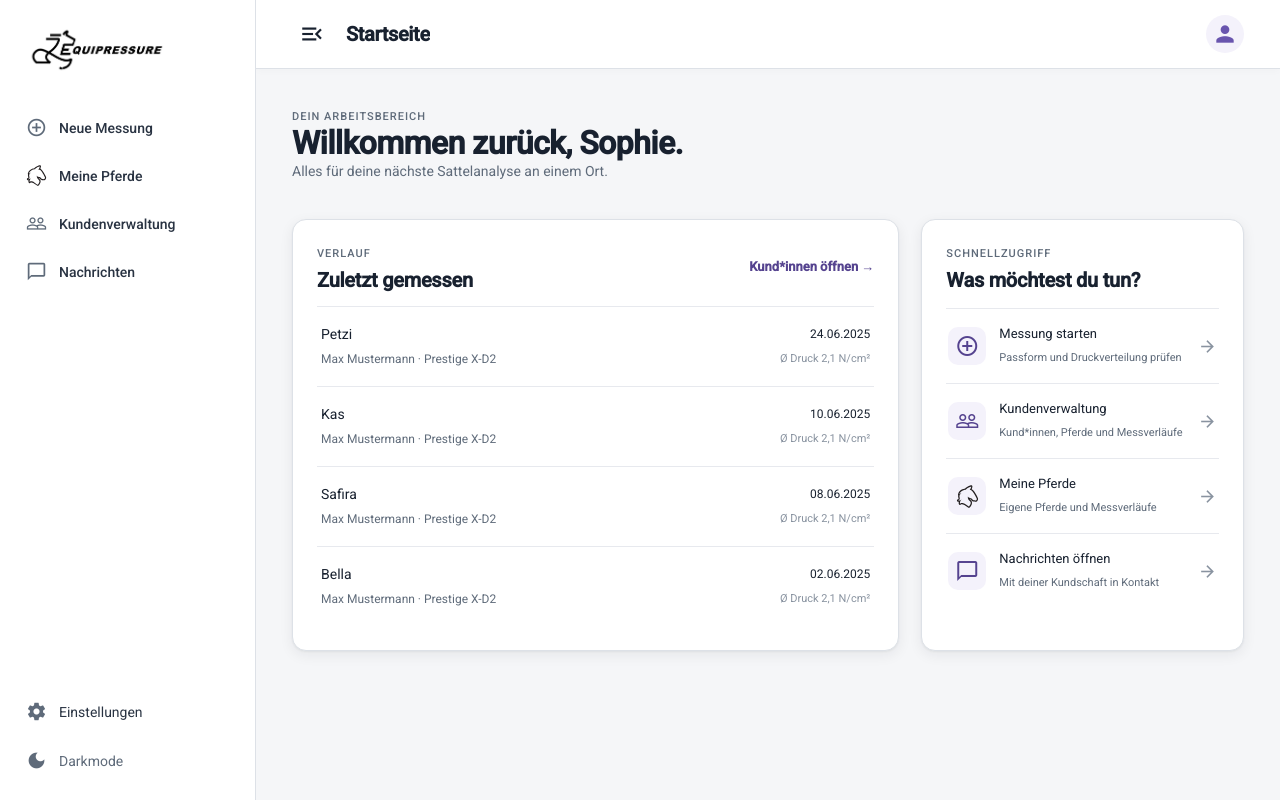
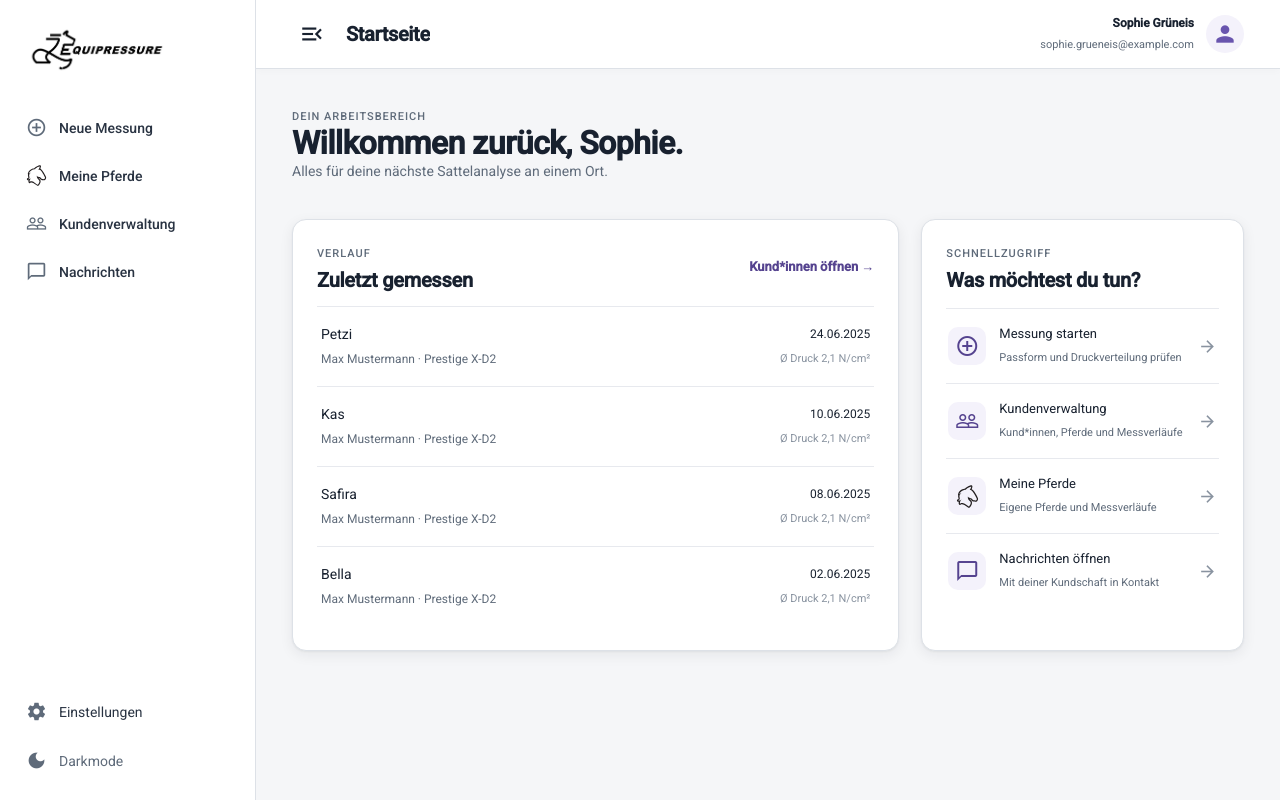
Before and after one commit to syp-equipressure/equipressure, an Angular app in the folder sattler_frontend/: page /startpage in a window 1280 px wide. Built offline with nearby package versions, Linux system fonts and the light colour scheme.

Commit message:
refactor: profil

```diff
--- a/sattler_frontend/src/app/pages/customers/customer-profile.page.html
+++ b/sattler_frontend/src/app/pages/customers/customer-profile.page.html
@@ -2,19 +2,14 @@
 
 @if (customer(); as customer) {
   <main class="profile-page">
-    <section class="identity-card">
-      <div class="customer-avatar">{{ customer.firstName.charAt(0) }}{{ customer.lastName.charAt(0) }}</div>
-      <div class="identity">
-        <p class="eyebrow">Kundenprofil</p>
-        <h2>{{ fullName(customer) }}</h2>
-        <p>{{ customer.email || 'Keine E-Mail-Adresse hinterlegt' }}</p>
-      </div>
-    </section>
-
     <section class="panel contact-panel">
-      <header class="panel-heading">
-        <p class="eyebrow">Reiterdaten</p>
-        <h2>Persönliche Informationen</h2>
+      <header class="profile-heading">
+        <div class="customer-avatar">{{ customer.firstName.charAt(0) }}{{ customer.lastName.charAt(0) }}</div>
+        <div class="identity">
+          <p class="eyebrow">Kundenprofil</p>
+          <h2>{{ fullName(customer) }}</h2>
+          <p>{{ customer.email || 'Keine E-Mail-Adresse hinterlegt' }}</p>
+        </div>
       </header>
       <div class="details-grid">
         <div class="detail-row"><span>Name</span><strong>{{ fullName(customer) }}</strong></div>
--- a/sattler_frontend/src/app/pages/customers/customer-profile.page.scss
+++ b/sattler_frontend/src/app/pages/customers/customer-profile.page.scss
@@ -6,7 +6,6 @@
   padding: 32px 40px 56px;
 }
 
-.identity-card,
 .panel {
   border: 1px solid t.$border;
   border-radius: 14px;
@@ -14,12 +13,13 @@
   box-shadow: t.$shadow-card;
 }
 
-.identity-card {
+.profile-heading {
   display: flex;
   align-items: center;
   gap: 18px;
-  padding: 24px;
   margin-bottom: 20px;
+  padding-bottom: 20px;
+  border-bottom: 1px solid t.$border-soft;
 }
 
 .customer-avatar {
@@ -189,7 +189,6 @@
     padding: 22px 16px 40px;
   }
 
-  .identity-card,
   .panel {
     padding: 18px;
   }
--- a/sattler_frontend/src/app/pages/customers/customers.page.ts
+++ b/sattler_frontend/src/app/pages/customers/customers.page.ts
@@ -23,6 +23,7 @@ export class CustomersPage {
 
   readonly filtered = computed(() => {
     const query = this.query().trim().toLocaleLowerCase('de');
+    const normalizedPhoneQuery = query.replace(/\D/g, '');
     const dateFrom = dateInputTimestamp(this.measurementDateFrom());
     const dateTo = dateInputTimestamp(this.measurementDateTo());
     const hasDateRange = Boolean(this.measurementDateFrom() || this.measurementDateTo());
@@ -34,6 +35,10 @@ export class CustomersPage {
           customer.email ?? '',
           customer.phoneNumber ?? '',
         ].join(' ').toLocaleLowerCase('de');
+        const phoneDigits = (customer.phoneNumber ?? '').replace(/\D/g, '');
+        const matchesSearch =
+          searchText.includes(query) ||
+          (normalizedPhoneQuery.length > 0 && phoneDigits.includes(normalizedPhoneQuery));
         const lastMeasurement = this.lastMeasurementTimestamp(customer.id);
         const matchesDateRange =
           !hasDateRange ||
@@ -41,7 +46,7 @@ export class CustomersPage {
             (dateFrom === null || lastMeasurement >= dateFrom) &&
             (dateTo === null || lastMeasurement <= dateTo));
 
-        return searchText.includes(query) && matchesDateRange;
+        return matchesSearch && matchesDateRange;
       })
       .sort((left, right) => fullName(left).localeCompare(fullName(right), 'de', { sensitivity: 'base' }));
   });
--- a/sattler_frontend/src/app/shared/page-header/page-header.html
+++ b/sattler_frontend/src/app/shared/page-header/page-header.html
@@ -20,6 +20,10 @@
   </div>
 
   <div class="right">
+    <div class="account-info">
+      <strong>{{ accountName }}</strong>
+      <span>{{ accountEmail }}</span>
+    </div>
     <a class="profile-circle" routerLink="/profile" aria-label="Sattler-Profil" [attr.aria-current]="profileActive ? 'page' : null">
       <span class="material-icons">person</span>
     </a>
--- a/sattler_frontend/src/app/shared/page-header/page-header.scss
+++ b/sattler_frontend/src/app/shared/page-header/page-header.scss
@@ -5,7 +5,7 @@
   background: t.$bg-card;
   border-bottom: 1px solid t.$border;
   display: grid;
-  grid-template-columns: 48px minmax(0, 1fr) 48px;
+  grid-template-columns: 48px minmax(0, 1fr) auto;
   align-items: center;
   padding: 0 36px;
   position: sticky;
@@ -31,7 +31,37 @@
 
 .right {
   display: flex;
+  min-width: 0;
+  align-items: center;
   justify-content: flex-end;
+  gap: 12px;
+}
+
+.account-info {
+  display: flex;
+  min-width: 0;
+  flex-direction: column;
+  align-items: flex-end;
+  gap: 2px;
+
+  strong,
+  span {
+    max-width: 220px;
+    overflow: hidden;
+    text-overflow: ellipsis;
+    white-space: nowrap;
+  }
+
+  strong {
+    color: t.$text-strong;
+    font-size: 12px;
+    font-weight: 600;
+  }
+
+  span {
+    color: t.$text-soft;
+    font-size: 11px;
+  }
 }
 
 .title {
@@ -176,4 +206,8 @@
       max-width: 56vw;
     }
   }
+
+  .account-info {
+    display: none;
+  }
 }
--- a/sattler_frontend/src/app/shared/page-header/page-header.ts
+++ b/sattler_frontend/src/app/shared/page-header/page-header.ts
@@ -2,6 +2,8 @@ import { Component, Input, inject } from '@angular/core';
 import { Location } from '@angular/common';
 import { Router, RouterLink } from '@angular/router';
 import { SidenavService } from '../../services/sidenav.service';
+import { DataService } from '../../services/data.service';
+import { fullName } from '../../models/customer.model';
 
 @Component({
   selector: 'app-page-header',
@@ -19,6 +21,15 @@ export class PageHeaderComponent {
   private readonly location = inject(Location);
   private readonly sidenav = inject(SidenavService);
   private readonly router = inject(Router);
+  private readonly data = inject(DataService);
+
+  get accountName(): string {
+    return fullName(this.data.getMe());
+  }
+
+  get accountEmail(): string {
+    return this.data.getMe().email ?? '';
+  }
 
   get profileActive(): boolean {
     return this.router.url.startsWith('/profile');
```
